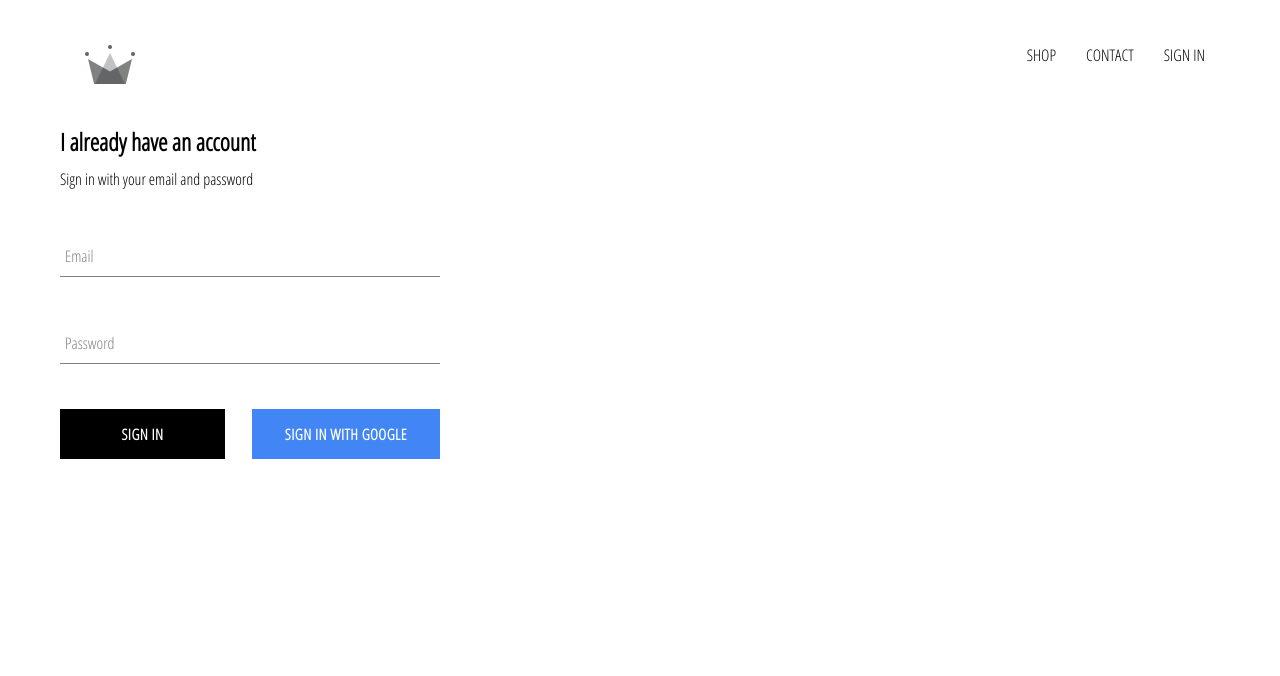
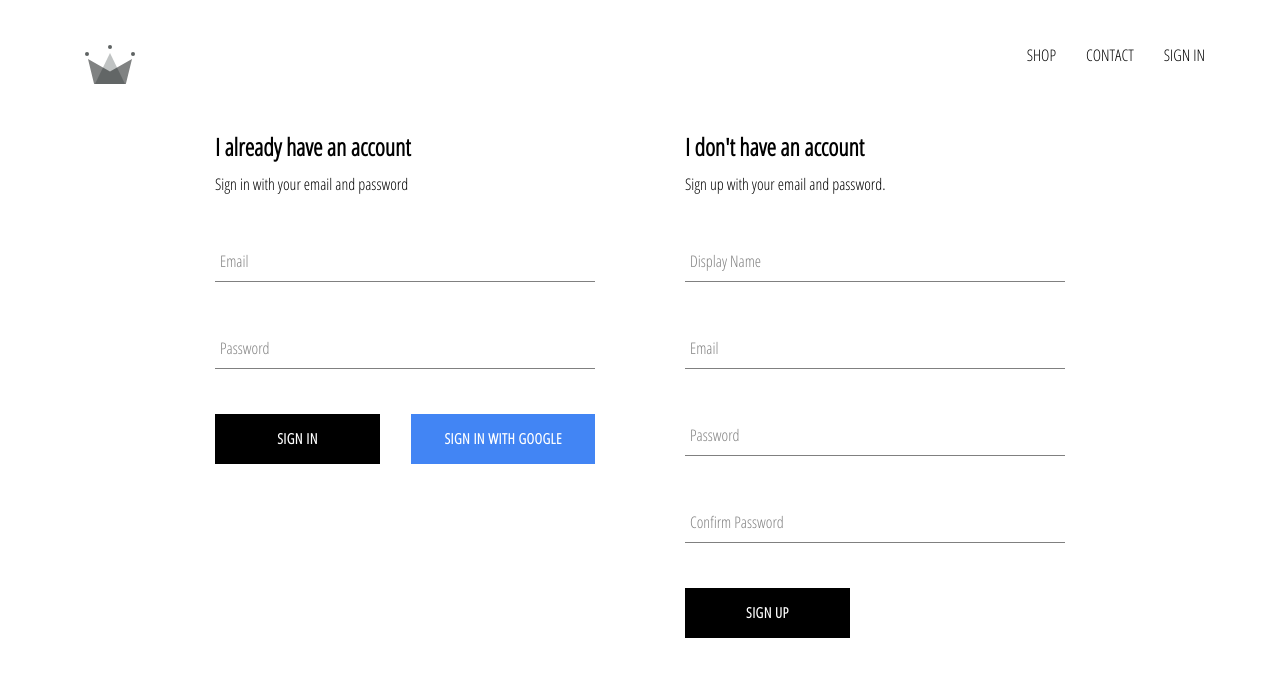
Before and after one commit to maaaaciej/ecommerce, a React (Create React App) app: page /signin in a window 1280 px wide. Shown: the top 676 px of the page. Built offline with nearby package versions, Linux system fonts and the light colour scheme; no server answers.

Commit message:
Finished all of sign in/out logic with firebase

```diff
--- a/src/App.js
+++ b/src/App.js
@@ -1,44 +1,56 @@
-import React from 'react';
-import './App.scss';
-import {Switch, Route} from "react-router-dom"
-import HomePage from './pages/homepage/homepage.component';
-import ShopPage from "./pages/shop/shop.component"
-import Header from "./components/header/header.component"
-import SignInAndSignUp from  "./pages/registration/forms.component"
-import {auth} from "./firebase/firebase.utils"
+import React from "react";
+import "./App.scss";
+import { Switch, Route } from "react-router-dom";
+import HomePage from "./pages/homepage/homepage.component";
+import ShopPage from "./pages/shop/shop.component";
+import Header from "./components/header/header.component";
+import SignInAndSignUp from "./pages/registration/forms.component";
+import { auth, createUserProfileDocument } from "./firebase/firebase.utils";
 
-class App extends React.Component{
-  constructor (props){
-    super(props)
-    this.state={
-      currentUser:null
-    }
+class App extends React.Component {
+  constructor(props) {
+    super(props);
+    this.state = {
+      currentUser: null,
+    };
   }
-  unsubscribeFromAuth = null
+  unsubscribeFromAuth = null;
 
   componentDidMount() {
-    this.unsubscribeFromAuth= auth.onAuthStateChanged(user =>{
-      this.setState({currentUser: user})
-    console.log(user)
-    })
+    this.unsubscribeFromAuth = auth.onAuthStateChanged(async (userAuth) => {
+      if (userAuth) {
+        const userRef = await createUserProfileDocument(userAuth);
+
+        userRef.onSnapshot((snapshot) => {
+          this.setState({
+            currentUser: {
+              id: snapshot.id,
+              ...snapshot.data(),
+            },
+          });
+          console.log(this.state);
+        });
+      } else {
+        this.setState({ currentUser: null });
+      }
+    });
   }
-  componentWillUnmount(){
-    this.unsubscribeFromAuth()
+  componentWillUnmount() {
+    this.unsubscribeFromAuth();
   }
 
-  render(){
+  render() {
     return (
       <div className="">
-        <Header currentUser={this.state.currentUser}/>
+        <Header currentUser={this.state.currentUser} />
         <Switch>
-          <Route exact path="/" component={HomePage}/>
-          <Route path="/shop" component={ShopPage}/>
-          <Route path="/signin" component={SignInAndSignUp}/>
+          <Route exact path="/" component={HomePage} />
+          <Route path="/shop" component={ShopPage} />
+          <Route path="/signin" component={SignInAndSignUp} />
         </Switch>
       </div>
     );
   }
-  }
-
+}
 
 export default App;
--- a/src/components/custom-button/custom-button.style.scss
+++ b/src/components/custom-button/custom-button.style.scss
@@ -11,6 +11,7 @@
     text-transform: uppercase;
     font-family: 'Open Sans Condensed';
     font-weight: bolder;
+    font-size: 0.9rem;
     border: none;
     cursor: pointer;
 
--- a/src/components/signin/signin.component.jsx
+++ b/src/components/signin/signin.component.jsx
@@ -2,14 +2,25 @@
 import "./signin.style.scss";
 import FormInput from "../form-input/form-input.component";
 import CustomButton from "../custom-button/custom-button.components";
-import { signInWithGoogle } from "../../firebase/firebase.utils";
+import {auth, signInWithGoogle } from "../../firebase/firebase.utils";
 class SignIn extends React.Component {
   constructor(props) {
     super(props);
     this.state = { email: "", password: "" };
   }
-  handleSubmit = (e) => {
+  handleSubmit = async (e) => {
     e.preventDefault();
+    const {email, password} = this.state
+
+    try{
+      await auth.signInWithEmailAndPassword(email, password)
+      this.setState({email:"", password:""})
+    }catch(error){
+      console.log(error)
+      if(error.code === "auth/wrong-password"){
+        alert("Wrong Password/Email. Try again!")
+      }
+    }
   };
 
   handleChange = (e) => {
@@ -22,7 +33,6 @@
       <div className="sign-in">
         <h2 className="title">I already have an account</h2>
         <span>Sign in with your email and password</span>
-
         <form onSubmit={this.handleSubmit}>
           <FormInput
             handleChange={this.handleChange}
@@ -43,8 +53,12 @@
           />
           <div className="buttons">
             <CustomButton type="submit">Sign In</CustomButton>
-            <CustomButton onClick={signInWithGoogle} isGoogleSignIn>
-              Sign In With Google
+            <CustomButton
+              type="button"
+              onClick={signInWithGoogle}
+              isGoogleSignIn
+            >
+              Sign In with Google
             </CustomButton>
           </div>
         </form>
--- /dev/null
+++ b/src/components/signup/signup.components.jsx
@@ -0,0 +1,91 @@
+import React from "react";
+import "./signup.style.scss";
+import FormInput from "../form-input/form-input.component";
+import CustomButton from "../custom-button/custom-button.components";
+import { auth, createUserProfileDocument } from "../../firebase/firebase.utils";
+
+class SignUp extends React.Component {
+  constructor(props) {
+    super(props);
+    this.state = {
+      displayName: "",
+      email: "",
+      password: "",
+      confirmPassword: "",
+    };
+  }
+  handleSubmit = async (e) => {
+    e.preventDefault();
+    const { displayName, email, password, confirmPassword } = this.state;
+    if (password !== confirmPassword) {
+      alert("Passwords must match");
+      return;
+    }
+    try {
+      const { user } = await auth.createUserWithEmailAndPassword(
+        email,
+        password
+      );
+      await createUserProfileDocument(user, { displayName });
+      this.setState({
+        displayName: "",
+        email: "",
+        password: "",
+        confirmPassword: "",
+      });
+    } catch (error) {
+      console.log(error);
+    }
+  };
+  handleChange=e=>{
+      const {name, value} = e.target
+      this.setState({[name]:value})
+  }
+  render() {
+    const { displayName, email, password, confirmPassword } = this.state;
+    return (
+      <div className="sign-up">
+        <h2 className="title">I don't have an account </h2>
+        <span>Sign up with your email and password.</span>
+
+        <form className="sign-up-form" onSubmit={this.handleSubmit}>
+          <FormInput
+            type="text"
+            name="displayName"
+            value={displayName}
+            onChange={this.handleChange}
+            label="Display Name"
+            required
+          />
+          <FormInput
+            type="email"
+            name="email"
+            value={email}
+            onChange={this.handleChange}
+            label="Email"
+            required
+          />
+          <FormInput
+            type="password"
+            name="password"
+            value={password}
+            onChange={this.handleChange}
+            label="Password"
+            required
+          />
+          <FormInput
+            type="password"
+            name="confirmPassword"
+            value={confirmPassword}
+            onChange={this.handleChange}
+            label="Confirm Password"
+            required
+          />
+          <CustomButton type="submit">SIGN UP</CustomButton>
+        </form>
+      </div>
+    );
+  }
+}
+
+export default SignUp;
--- /dev/null
+++ b/src/components/signup/signup.style.scss
@@ -0,0 +1,9 @@
+.sign-up {
+    display: flex;
+    flex-direction: column;
+    width: 380px;
+
+    .title {
+      margin: 10px 0;
+    }
+  }
--- a/src/firebase/firebase.utils.js
+++ b/src/firebase/firebase.utils.js
@@ -1,6 +1,6 @@
-import firebase from "firebase/app"
-import "firebase/firestore"
-import "firebase/auth"
+import firebase from "firebase/app";
+import "firebase/firestore";
+import "firebase/auth";
 
 const firebaseConfig = {
   apiKey: "AIzaSyBLgKlNO5etJhgRIFiZ9XHSW2jSFmYyrgs",
@@ -9,16 +9,41 @@
   projectId: "ostrowskiecommerce",
   storageBucket: "ostrowskiecommerce.appspot.com",
   messagingSenderId: "253617457315",
-    appId: "1:253617457315:web:abc40d16522ba5411e5716"
+  appId: "1:253617457315:web:abc40d16522ba5411e5716",
 };
+
+export const createUserProfileDocument = async (userAuth, addData)=>{
+  if(!userAuth) return;
+
+  const userRef = firestore.doc(`users/${userAuth.uid}`)
+  const snapShot = await userRef.get()
+  if (!snapShot.exists){
+    const {displayName, email} = userAuth
+    const createdAt = new Date()
+
+    try{
+      await userRef.set({
+        displayName,
+        email,
+        createdAt,
+        ...addData
+      })
+    }catch(error){
+      console.log("error creating user: ", error.message)
+    }
+  }
+  return userRef
+}
 
 firebase.initializeApp(firebaseConfig);
 
-  export const auth = firebase.auth()
-  export const firestore = firebase.firestore()
 
-  const provider = new firebase.auth.GoogleAuthProvider()
-  provider.setCustomParameters({prompt: "select_account"})
-  export const signInWithGoogle =()=> auth.signInWithPopup(provider)
 
-  export default firebase
+export const auth = firebase.auth();
+export const firestore = firebase.firestore();
+
+const provider = new firebase.auth.GoogleAuthProvider();
+provider.setCustomParameters({ prompt: "select_account" });
+export const signInWithGoogle = () => auth.signInWithPopup(provider);
+
+export default firebase;
--- a/src/pages/registration/forms.component.jsx
+++ b/src/pages/registration/forms.component.jsx
@@ -1,12 +1,15 @@
-import React from 'react'
-import "./forms.style.scss"
-import SignIn from "../../components/signin/signin.component"
-
+import React from "react";
+import "./forms.style.scss";
+import SignIn from "../../components/signin/signin.component";
+import SignUp from "../../components/signup/signup.components";
 
 const SignInAndSignUp = () => {
-    return ( <div className="sign-in-and-sign-up">
-        <SignIn/>
-    </div> );
-}
+  return (
+    <div className="sign-in-and-sign-up">
+      <SignIn />
+      <SignUp />
+    </div>
+  );
+};
 
 export default SignInAndSignUp;
--- a/src/pages/registration/forms.style.scss
+++ b/src/pages/registration/forms.style.scss
@@ -0,0 +1,6 @@
+.sign-in-and-sign-up {
+    width: 850px;
+    display: flex;
+    justify-content: space-between;
+    margin: 30px auto;
+  }
```
Lines whose indentation alone changed are shown as unchanged.
